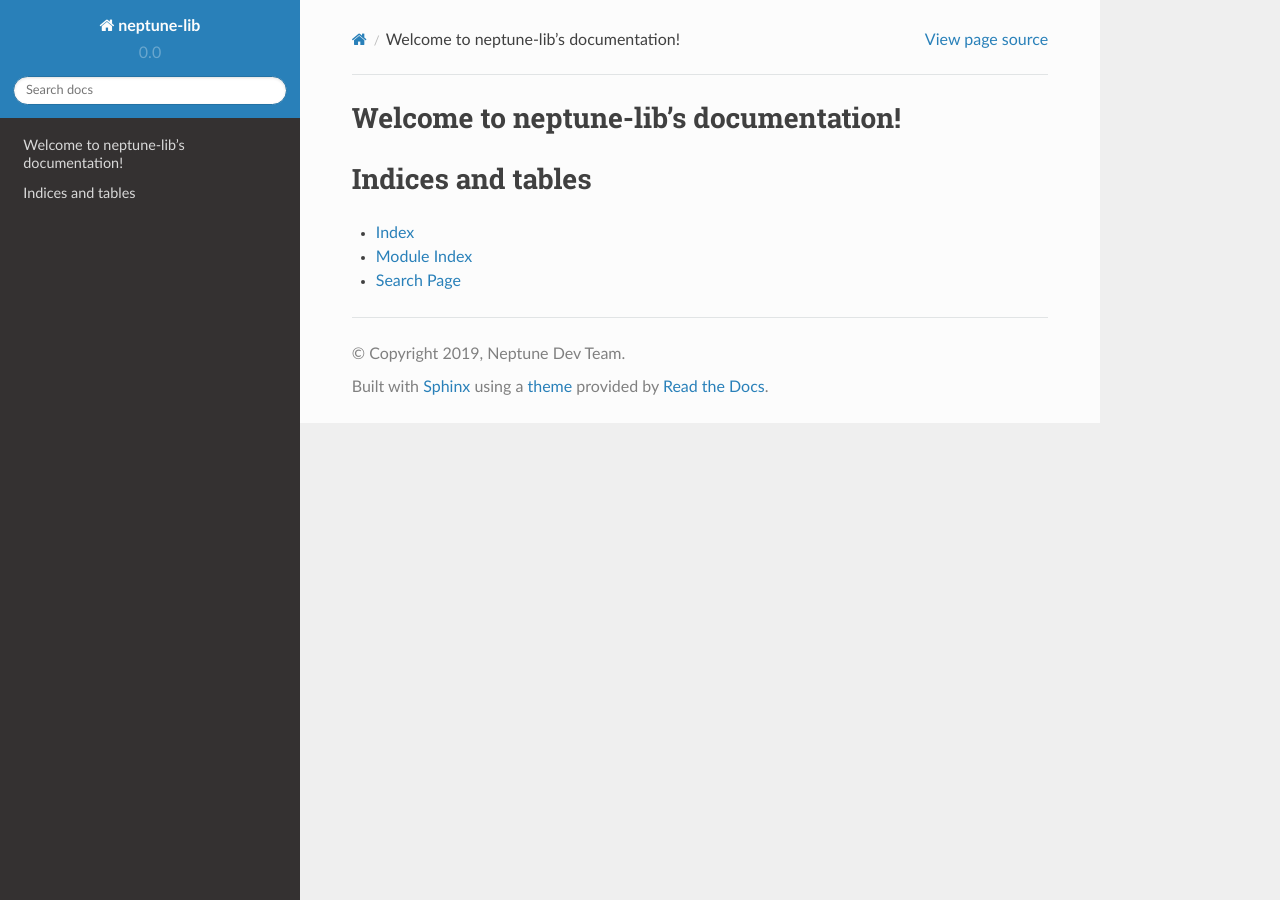
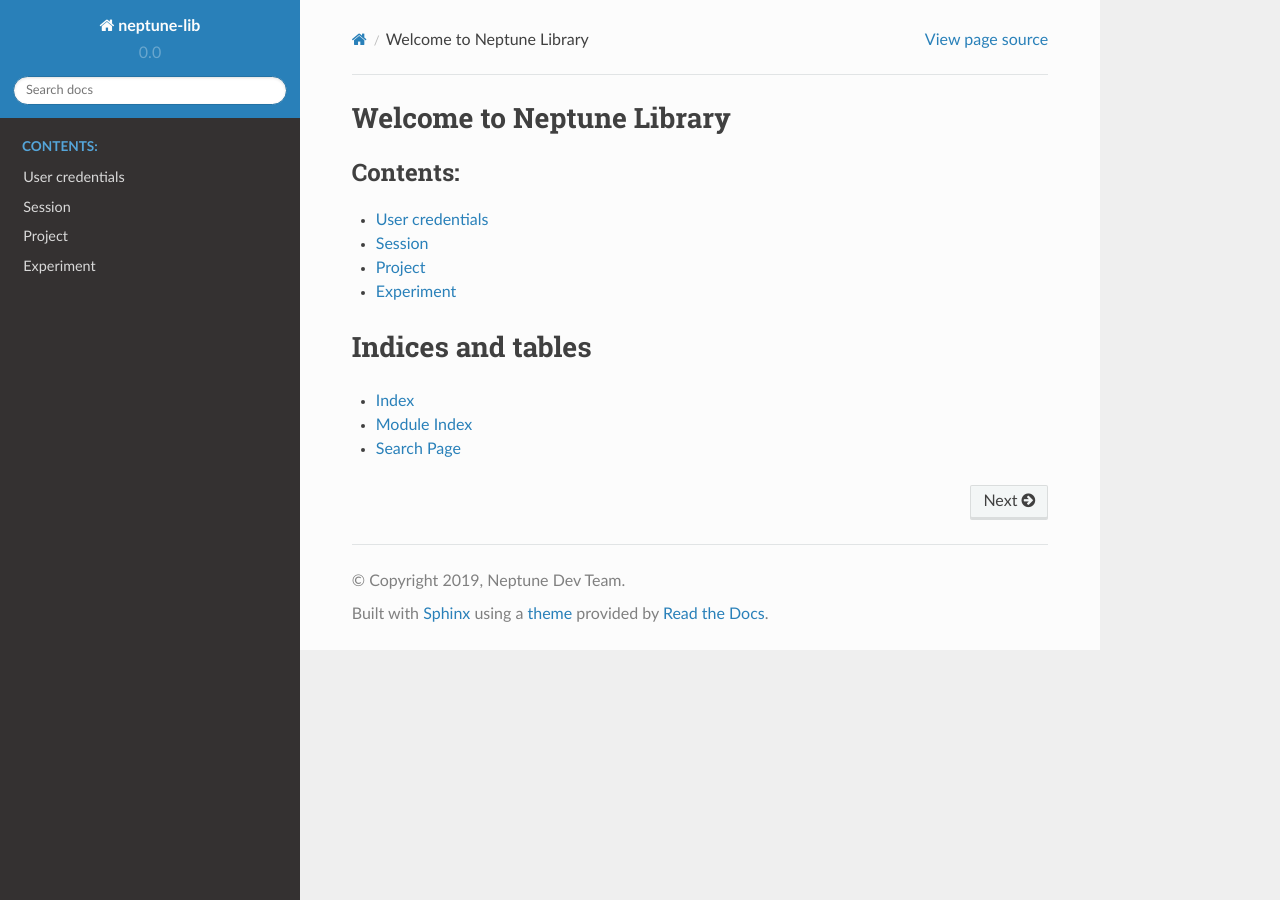
Before and after one commit to neptune-ai/neptune-lib, a Sphinx documentation site: the page built from docs/index.rst, in a window 1280 px wide. Built offline with Sphinx 7.4.7 and the Read the Docs theme 2.0.0, drawn with Linux system fonts in a browser that asks for light colours.

Commit message:
added files with docs, updates conf

```diff
--- a/docs/conf.py
+++ b/docs/conf.py
@@ -12,9 +12,9 @@
 # add these directories to sys.path here. If the directory is relative to the
 # documentation root, use os.path.abspath to make it absolute, like shown here.
 #
-# import os
-# import sys
-# sys.path.insert(0, os.path.abspath('.'))
+import os
+import sys
+sys.path.insert(0, os.path.abspath('..'))
 
 
 # -- Project information -----------------------------------------------------
@@ -43,6 +43,7 @@
     'sphinx.ext.coverage',
     'sphinx.ext.mathjax',
     'sphinx.ext.viewcode',
+    'sphinx.ext.napoleon',
 ]
 
 # Add any paths that contain templates here, relative to this directory.
@@ -87,7 +88,7 @@
 html_theme_options = {
     'display_version': True,
     'prev_next_buttons_location': 'bottom',
-    'vcs_pageview_mode': 'blob'
+    'navigation_depth': 4
 }
 
 # Add any paths that contain custom static files (such as style sheets) here,
--- /dev/null
+++ b/docs/credentials.rst
@@ -0,0 +1,6 @@
+Credentials
+===========
+
+.. automodule:: neptunelib.credentials
+    :members:
+    :show-inheritance:
--- /dev/null
+++ b/docs/experiment.rst
@@ -0,0 +1,6 @@
+Experiment
+==========
+
+.. automodule:: neptunelib.experiment
+    :members:
+    :show-inheritance:
--- a/docs/index.rst
+++ b/docs/index.rst
@@ -1,14 +1,14 @@
-.. neptune-lib documentation master file, on Fri Jan 18 15:08:36 2019.
-   Root `toctree` directive is obligatory
-
-Welcome to neptune-lib's documentation!
-=======================================
+Welcome to Neptune Library
+==========================
 
 .. toctree::
    :maxdepth: 2
    :caption: Contents:
 
-
+   User credentials <credentials>
+   Session <session>
+   Project <project>
+   Experiment <experiment>
 
 Indices and tables
 ==================
--- /dev/null
+++ b/docs/project.rst
@@ -0,0 +1,6 @@
+Project
+=======
+
+.. automodule:: neptunelib.project
+    :members:
+    :show-inheritance:
--- /dev/null
+++ b/docs/session.rst
@@ -0,0 +1,6 @@
+Session
+=======
+
+.. automodule:: neptunelib.session
+    :members:
+    :show-inheritance:
--- a/requirements.txt
+++ b/requirements.txt
@@ -4,4 +4,3 @@
 requests-oauthlib>=1.0.0
 pandas
 bravado
-sphinx_rtd_theme
```
Also changed, not shown: 2 other files.
